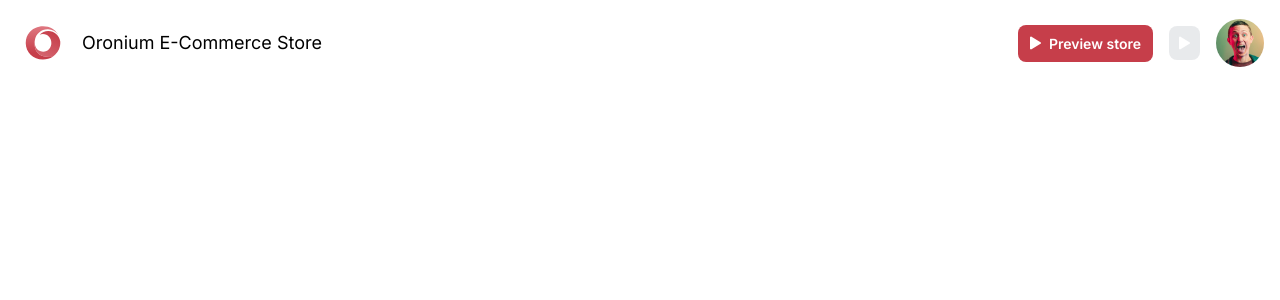
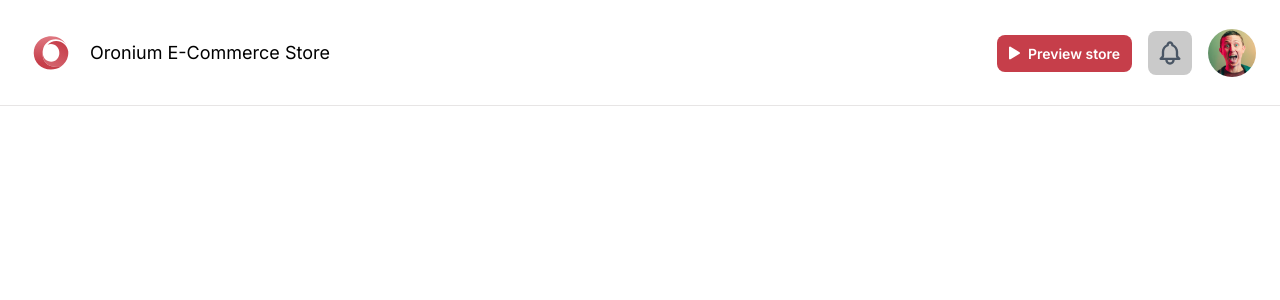
Before and after one commit to Abinsonsuresh/Ecommerce-Dashboard-Oronium, a Next.js app: page / in a window 1280 px wide. Shown: the top 300 px of the page. Built offline with nearby package versions, Linux system fonts and the light colour scheme.

Commit message:
Navbar Completed

```diff
--- a/src/components/Global/Button/iconBtn/IconButton.jsx
+++ b/src/components/Global/Button/iconBtn/IconButton.jsx
@@ -2,7 +2,7 @@
 const IconButton = ({icon}) => {
   return (
     <div>
-    <button className='flex items-center gap-2 w-full p-[10px] rounded-lg bg-[#29384B] opacity-10'>
+    <button className='flex items-center gap-2 w-full px-2 py-2 rounded-lg bg-[#cacaca] '>
         {icon}
     </button>
 </div>
--- a/src/components/Navbar/Main/Navbar.jsx
+++ b/src/components/Navbar/Main/Navbar.jsx
@@ -7,8 +7,8 @@ import ProfileImg from '../../../assets/profile.jpg'
 
 const Navbar = () => {
     return (
-        <div>
-            <div className="flex justify-between items-center w-full p-4">
+        <div className="max-w-[1441px] max-h-[106px] border-b border-[#e7e5e5] py-[26px] px-[24px]">
+            <div className="flex justify-between items-center max-w-[1370px] max-h-[54px]">
                 <div className="logo">
                     <div className="flex items-center gap-3">
                         <Image className="rounded-lg " height={54} width={54} src={"/logo.svg"} alt="" />
@@ -20,9 +20,10 @@ const Navbar = () => {
                         <path d="M11 7.00001C11.0004 7.16977 10.9569 7.33676 10.8736 7.48472C10.7904 7.63268 10.6703 7.75659 10.525 7.84438L1.52 13.3531C1.36818 13.4461 1.19429 13.4969 1.0163 13.5001C0.838305 13.5034 0.662659 13.4592 0.5075 13.3719C0.353819 13.286 0.225798 13.1606 0.136602 13.0088C0.0474072 12.857 0.000256786 12.6842 0 12.5081V1.49188C0.000256786 1.31581 0.0474072 1.14298 0.136602 0.991176C0.225798 0.839369 0.353819 0.714058 0.5075 0.628132C0.662659 0.54085 0.838305 0.49657 1.0163 0.499866C1.19429 0.503162 1.36818 0.553915 1.52 0.646882L10.525 6.15563C10.6703 6.24343 10.7904 6.36733 10.8736 6.51529C10.9569 6.66326 11.0004 6.83024 11 7.00001Z" fill="white" />
                     </svg>
                     } text={'Preview store'} />
-                    <IconButton icon={<svg width="11" height="14" viewBox="0 0 11 14" fill="none" xmlns="http://www.w3.org/2000/svg">
-                        <path d="M11 7.00001C11.0004 7.16977 10.9569 7.33676 10.8736 7.48472C10.7904 7.63268 10.6703 7.75659 10.525 7.84438L1.52 13.3531C1.36818 13.4461 1.19429 13.4969 1.0163 13.5001C0.838305 13.5034 0.662659 13.4592 0.5075 13.3719C0.353819 13.286 0.225798 13.1606 0.136602 13.0088C0.0474072 12.857 0.000256786 12.6842 0 12.5081V1.49188C0.000256786 1.31581 0.0474072 1.14298 0.136602 0.991176C0.225798 0.839369 0.353819 0.714058 0.5075 0.628132C0.662659 0.54085 0.838305 0.49657 1.0163 0.499866C1.19429 0.503162 1.36818 0.553915 1.52 0.646882L10.525 6.15563C10.6703 6.24343 10.7904 6.36733 10.8736 6.51529C10.9569 6.66326 11.0004 6.83024 11 7.00001Z" fill="white" />
-                    </svg>} />
+                    <IconButton icon={<svg width="28" height="28" viewBox="0 0 28 28" fill="none" xmlns="http://www.w3.org/2000/svg">
+                        <path fill-rule="evenodd" clip-rule="evenodd" d="M10.5215 5.4427C10.7158 3.69355 12.199 2.33331 14 2.33331C15.8009 2.33331 17.2842 3.69355 17.4784 5.44271C20.2479 6.74844 22.1666 9.56554 22.1666 12.8333V16.5182C22.1666 16.8374 22.2935 17.1435 22.5192 17.3693L24.1583 19.0084C24.4919 19.342 24.5917 19.8438 24.4112 20.2798C24.2306 20.7157 23.8052 21 23.3333 21L18.6666 21C18.6666 23.5773 16.5773 25.6666 14 25.6666C11.4226 25.6666 9.33331 23.5773 9.33331 21L4.66664 21C4.19477 21 3.76936 20.7157 3.58878 20.2798C3.4082 19.8438 3.50802 19.342 3.84168 19.0084L5.48077 17.3693C5.70649 17.1435 5.83331 16.8374 5.83331 16.5182V12.8333C5.83331 9.56554 7.75202 6.74843 10.5215 5.4427ZM11.6666 21C11.6666 22.2886 12.7113 23.3333 14 23.3333C15.2886 23.3333 16.3333 22.2886 16.3333 21H11.6666ZM14 4.66665C13.3556 4.66665 12.8333 5.18898 12.8333 5.83331V6.23163C12.8333 6.72608 12.5216 7.16684 12.0554 7.33161C9.7882 8.13296 8.16664 10.2953 8.16664 12.8333V16.5182C8.16664 17.299 7.90845 18.0532 7.43935 18.6667H20.5606C20.0915 18.0532 19.8333 17.299 19.8333 16.5182V12.8333C19.8333 10.2953 18.2117 8.13296 15.9445 7.33161C15.4783 7.16684 15.1666 6.72608 15.1666 6.23163V5.83331C15.1666 5.18898 14.6443 4.66665 14 4.66665Z" fill="#29384B" fill-opacity="0.8" />
+                    </svg>
+                    } />
                     <Avatar icon={ProfileImg} />
                 </div>
             </div>
```
